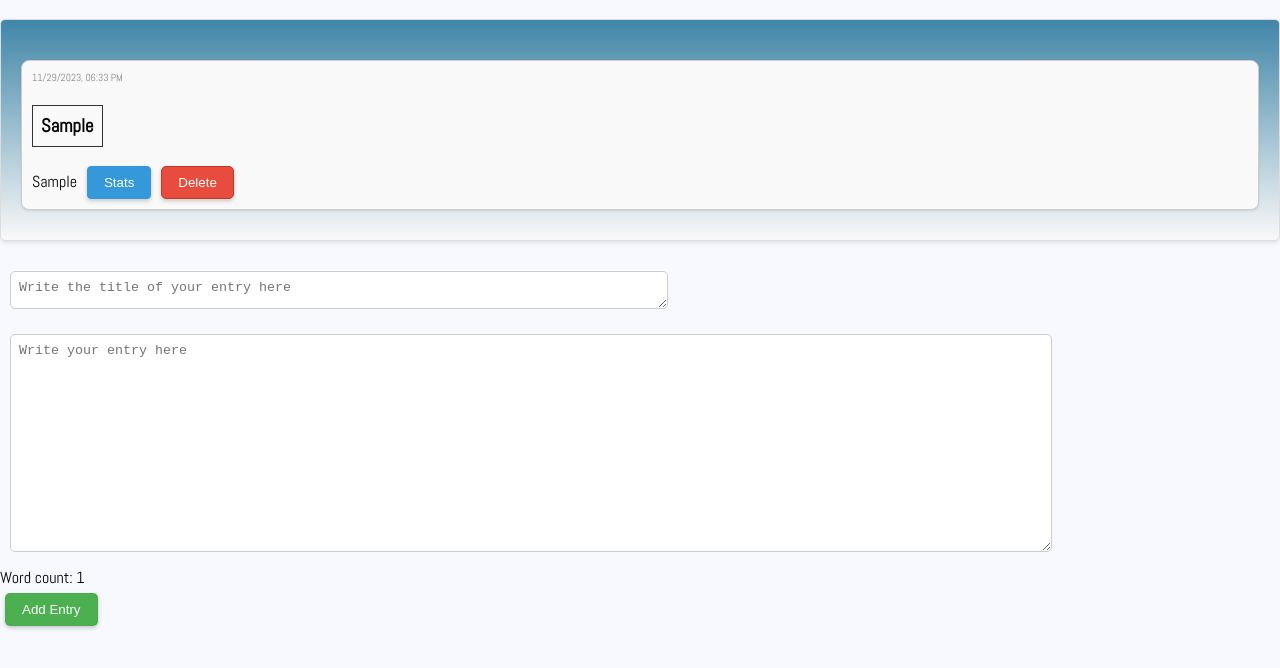
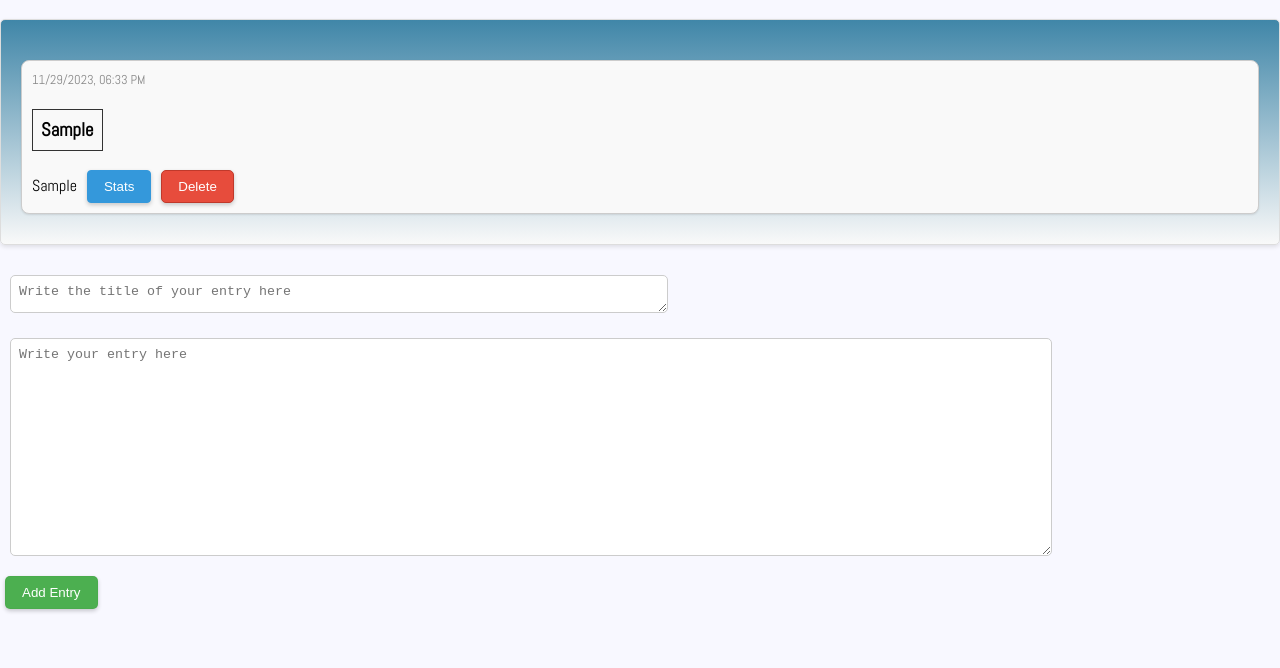
Before and after one commit to CEskilsson/Laboration-2, a website with bundled scripts: page src/index.html in a window 1280 px wide. Both pictures are taken after typing "Sample", "Sample" into the empty fields and a click on the button "Add Entry". Shown: the part 64-732 px from the top of the page. Built offline with nearby package versions, Linux system fonts and the light colour scheme.

Commit message:
Add journal-entries.test + Refactor after test results

```diff
--- a/package.json
+++ b/package.json
@@ -3,7 +3,7 @@
   "version": "1.0.0",
   "description": "1DV610 Laboration 2",
   "type": "module",
-  "main": "src/text-analysis-module.js",
+  "main": "src/index.js",
   "scripts": {
     "test": "npx --node-options=--experimental-vm-modules jest --env=jsdom || exit 0",
     "lint": "npx eslint ./src",
--- a/src/index.js
+++ b/src/index.js
@@ -12,39 +12,11 @@ document.addEventListener('DOMContentLoaded', () => {
   const entryForm = document.getElementById('add-entry-form')
   const entryTextArea = document.getElementById('entry-text')
   const entryTitleArea = document.getElementById('entry-title')
-  const journalEntriesSection = document.getElementById('journal-entries')
-  const wordCountDisplay = document.getElementById('word-count')
 
   const textAnalyzer = new TextAnalysis()
   const journal = new Journal()
 
-  /**
-   * Updates the word count display based on the given text.
-   *
-   * @param {string} text - The text to be analyzed.
-   */
-  const updateWordCount = (text) => {
-    const wordCount = textAnalyzer.countWords(text)
-    wordCountDisplay.textContent = `Word count: ${wordCount}`
-  }
-
-  // Event listener for input changes
-  entryTextArea.addEventListener('input', (event) => {
-    const newText = event.target.value
-    updateWordCount(newText)
-  })
-
-  /**
-   * Displays the entries in the journal.
-   */
-  const displayEntries = () => {
-    journalEntriesSection.innerHTML = '' // Clear previous entries
-    journal.entries.forEach((entry) => {
-      journal.displayEntry(entry)
-    })
-  }
-
-  displayEntries()
+  journal.renderEntries()
 
   entryForm.addEventListener('submit', (event) => {
     event.preventDefault()
--- a/src/journal/journal-entries.js
+++ b/src/journal/journal-entries.js
@@ -16,6 +16,7 @@ export class Journal {
    *
    * @param {string} newEntryText - The text of the new entry.
    * @param {string} title - The title of the new entry.
+   * @returns {object} - The new entry for test purposes.
    */
   addNewEntry (newEntryText, title) {
     const timestamp = this.addNewTimestamp()
@@ -25,6 +26,7 @@ export class Journal {
     this.displayEntry(currentEntry)
 
     localStorage.setItem('journalEntries', JSON.stringify(this.entries))
+    return currentEntry
   }
 
   /**
@@ -36,36 +38,26 @@ export class Journal {
     const newEntryElement = document.createElement('div')
     newEntryElement.classList.add('entry-item')
 
-    const titledEntry = this.addTitle(entry.title)
-    const timestamp = this.addTimestamp(entry.timestamp)
+    const titledEntry = this.displayTitle(entry.title)
+    const timestamp = this.displayTimestamp(entry.timestamp)
 
     newEntryElement.innerHTML = `${timestamp}<br>${titledEntry}<br>${entry.text.replace(/\n/g, '<br>')}`
 
-    const statsButton = document.createElement('button')
-    statsButton.textContent = 'Stats'
-    statsButton.classList.add('stats-button')
-    statsButton.addEventListener('click', () => this.showStats(entry.text))
+    this.displayStatsButton(newEntryElement, entry)
 
-    newEntryElement.appendChild(statsButton)
-
-    const deleteButton = document.createElement('button')
-    deleteButton.textContent = 'Delete'
-    deleteButton.classList.add('delete-button')
-    deleteButton.addEventListener('click', () => this.deleteEntry(entry))
-
-    newEntryElement.appendChild(deleteButton)
+    this.displayDeleteButton(newEntryElement, entry)
 
     const entryList = document.getElementById('journal-entries')
     entryList.appendChild(newEntryElement)
   }
 
   /**
-   * Adds a title to the entry.
+   * Add a title to the entry display.
    *
    * @param {string} title - The title to be added.
    * @returns {string} - HTML-formatted title.
    */
-  addTitle (title) {
+  displayTitle (title) {
     return `<h3 class="created-entry-title">${title}</h3>`
   }
 
@@ -77,17 +69,45 @@ export class Journal {
   addNewTimestamp () {
     const timeOptions = { year: 'numeric', month: '2-digit', day: '2-digit', hour: '2-digit', minute: '2-digit' }
     const timestamp = new Date().toLocaleTimeString(undefined, timeOptions)
+    return timestamp
+  }
+
+  /**
+   * Adds a timestamp to the entry display.
+   *
+   * @param {string} timestamp - The timestamp to be added.
+   * @returns {string} - HTML-formatted timestamp.
+   */
+  displayTimestamp (timestamp) {
     return `<div class="timestamp">${timestamp}</div>`
   }
 
   /**
-   * Adds a timestamp to the entry.
+   * Adds a stats button to the display of the entry to the journal.
    *
-   * @param {string} timestamp - The timestamp to be added.
-   * @returns {string} - HTML-formatted timestamp.
+   * @param {HTMLElement} newEntryElement - The entry HTML Element to add the button to.
+   * @param {object} entry - The entry.
    */
-  addTimestamp (timestamp) {
-    return `<div class="timestamp">${timestamp}</div>`
+  displayStatsButton (newEntryElement, entry) {
+    const statsButton = document.createElement('button')
+    statsButton.textContent = 'Stats'
+    statsButton.classList.add('stats-button')
+    statsButton.addEventListener('click', () => this.showStats(entry.text))
+    newEntryElement.appendChild(statsButton)
+  }
+
+  /**
+   * Adds a delete button to the display of the entry to the journal.
+   *
+   * @param {HTMLElement} newEntryElement - The entry HTML Element to add the button to.
+   * @param {object} entry - The entry.
+   */
+  displayDeleteButton (newEntryElement, entry) {
+    const deleteButton = document.createElement('button')
+    deleteButton.textContent = 'Delete'
+    deleteButton.classList.add('delete-button')
+    deleteButton.addEventListener('click', () => this.deleteEntry(entry))
+    newEntryElement.appendChild(deleteButton)
   }
 
   /**
@@ -107,6 +127,7 @@ export class Journal {
    * Deletes an entry from the journal.
    *
    * @param {object} entry - The entry to be deleted.
+   * @returns {object[]} - The entry list for test purposes.
    */
   deleteEntry (entry) {
     const entryIndex = this.entries.indexOf(entry)
@@ -118,6 +139,8 @@ export class Journal {
 
       localStorage.setItem('journalEntries', JSON.stringify(this.entries))
     }
+
+    return this.entries
   }
 
   /**
--- a/src/style.css
+++ b/src/style.css
@@ -89,7 +89,6 @@ body {
 .timestamp {
   font-size: 0.8em;
   color: #888;
-  /* Other styles */
 }
 
 .stats-button {
```
Also changed, not shown: src/test/journal-entries.test.js (added, +97 -0 lines), src/test/text-analysis-functions.test.js (+1 -1 lines).
